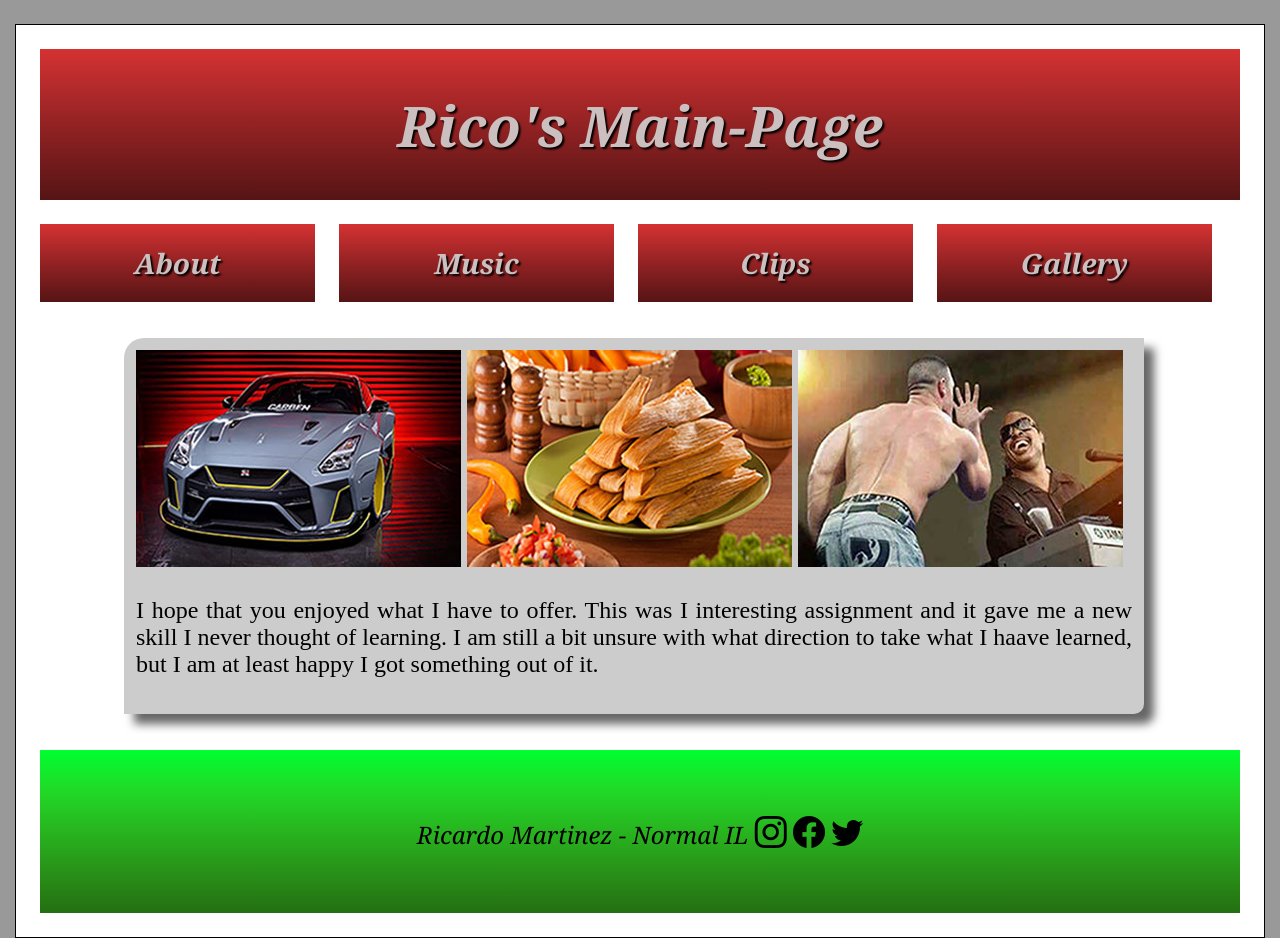
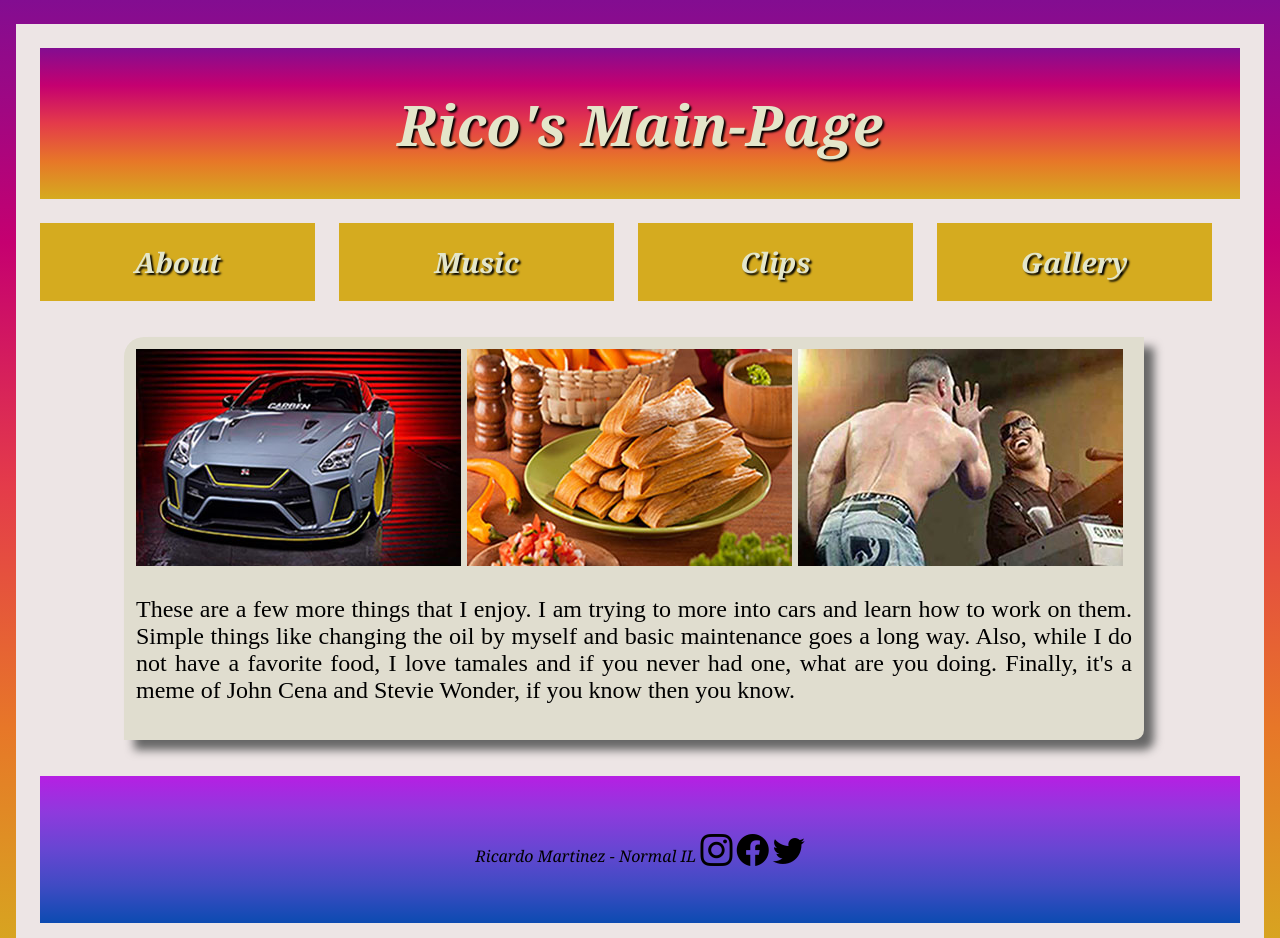
Before and after one commit to Rico563/CTK301, a plain HTML site: page Final/RicoWebsite3.html in a window 1280 px wide. Shown: the top 938 px of the page. Drawn offline with nearby package versions, Linux system fonts and the light colour scheme.

Commit message:
Add files via upload

```diff
--- a/Final/RicoWebsite1.css
+++ b/Final/RicoWebsite1.css
@@ -1,13 +1,13 @@
 body {
-  background-color: #999999;
+  background-image: linear-gradient(to top, #d5ab1f, #e77728, #e43b4a, #c50070, #830d91);
 }
 
 #wrapper {
   margin: 24px auto;
   width: 1200px;
-  border: 1px solid black;
+  /* border: 1px solid black; */
   padding: 24px;
-  background-color: #ffffff;
+  background-color: #EDE5E5;
   display: grid;
   grid-template-columns: repeat(12, 1fr);
 }
@@ -19,8 +19,8 @@ h1 {
 
 header {
   grid-column: span 12;
-  background-image: linear-gradient(to bottom, #d53232, #b42a2b, #932223, #741b1c, #561414);
-  color: #CBBFBF;
+  background-image: linear-gradient(to top, #d5ab1f, #e77728, #e43b4a, #c50070, #830d91);
+  color: #E4E6CA;
   font-family: 'Noto Serif', serif;
   font-size: 28px;
   text-align: center;
@@ -50,7 +50,7 @@ nav ul {
 
 nav ul a {
   display: block;
-  background-image: linear-gradient(to bottom, #d53232, #b42a2b, #932223, #741b1c, #561414);
+  background-color: #D5AB1F;
   color: #CBBFBF;
   font-family: 'Noto Serif', serif;
   font-size: 28px;
@@ -61,13 +61,13 @@ nav ul a {
 }
 
 nav li a {
-  color: #CBBFBF;
-  transition: background-color 2s, color 0.5s;
+  color: #E4E6CA;
+  transition: background-color 1s, color 1s;
 }
 
 nav li a:hover {
-  background-image: linear-gradient(to top, #d53232, #b42a2b, #932223, #741b1c, #561414);
-  color: #000000;
+  background-color: #CC7805;
+  color: #E4E6CA;
 }
 
 main {
@@ -82,9 +82,9 @@ main {
 
 footer {
   grid-column: span 12;
-  background-image: linear-gradient(to bottom, #00ff31, #21d927, #28b41f, #289118, #246f12);
+  background-image: linear-gradient(to top, #0c4bb1, #3f4bc3, #6746d2, #8e3add, #b61fe3);
   font-family: Georgia, sans-serif;
-  font-size: 24px;
+  font-size: 16px;
   font-style: italic;
   text-align: center;
   padding: 36px 0 36px 0;
@@ -115,7 +115,7 @@ audio {
   padding: 12px;
   margin: 36px 0 36px 84px;
   border: 0px solid red;
-  background-color: #ccc;
+  background-color: #E0DDCF;
   border-top-left-radius: 20px;
   border-bottom-right-radius: 10px;
   box-shadow: 10px 10px 10px #666;
--- a/Final/RicoWebsite3.html
+++ b/Final/RicoWebsite3.html
@@ -33,10 +33,11 @@
 			<a data-fancybox="gallery" href="assets/R35.jpg"><img src="assets/R35_thumb.jpg"></a>
 			<a data-fancybox="gallery" href="assets/Tamales.jpg"><img src="assets/Tamales_thumb.jpg"></a>
 			<a data-fancybox="gallery" href="assets/blind.jpg"><img src="assets/blind_thumb.jpg"></a>
-			<p>I hope that you enjoyed what I have to offer. This was I interesting assignment
-				and it gave me a new skill I never thought of learning. I am still a bit
-				unsure with what direction to take what I haave learned, but I am at least
-				happy I got something out of it.
+			<p>These are a few more things that I enjoy. I am trying to more into cars
+				and learn how to work on them. Simple things like changing the oil by myself
+				and basic maintenance goes a long way. Also, while I do not have a favorite food,
+				I love tamales and if you never had one, what are you doing. Finally, it's a
+				meme of John Cena and Stevie Wonder, if you know then you know.
 				</p>
 
 
```
Also changed, not shown: Final/RicoWebsite2.html (+3 -3 lines).
